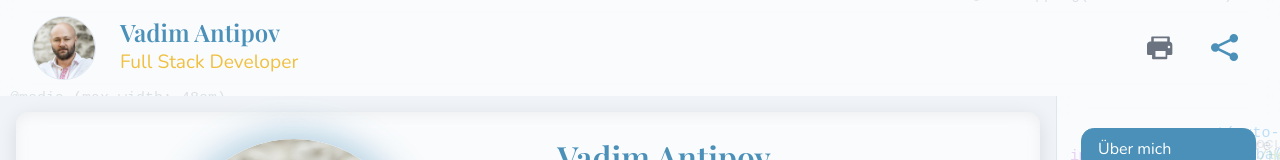
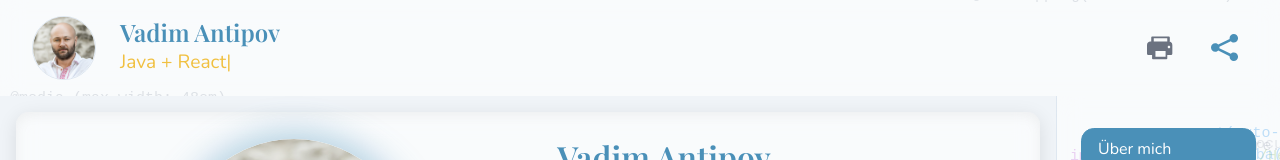
Before and after one commit to login-nigol/portfolio, a React (Vite) app: page /about in a window 1280 px wide. Shown: the top 160 px of the page. Built offline with nearby package versions, Linux system fonts and the light colour scheme.

Commit message:
feat: typewriter effect in header role

```diff
--- a/src/components/Header/Header.jsx
+++ b/src/components/Header/Header.jsx
@@ -1,7 +1,7 @@
 // src/components/Header/Header.jsx
 
 /* ===================== ИМПОРТЫ ===================== */
-import { useState } from 'react'
+import { useState, useEffect } from 'react'
 import { motion, AnimatePresence } from 'framer-motion'
 import { NavLink } from 'react-router-dom'
 
@@ -35,6 +35,15 @@ const navItems = [
   { to: '/contact', label: 'Kontakt' },
 ]
 
+/* --- Тексты для typewriter --- */
+const roles = [
+  'Full Stack Developer',
+  'Java + React',
+  'Microservices',
+  'Backend Developer',
+  'Frontend Developer',
+]
+
 /* ===================== КОМПОНЕНТ ===================== */
 export default function Header() {
   const [menuOpen, setMenuOpen] = useState(false)
@@ -51,6 +60,41 @@ export default function Header() {
 
   /* --- Открыть страницу печати --- */
   const handlePrint = () => window.open('/print', '_blank')
+
+  /* --- Typewriter effect --- */
+  const [roleText, setRoleText] = useState('')
+  const [roleIndex, setRoleIndex] = useState(0)
+  const [charIndex, setCharIndex] = useState(0)
+  const [deleting, setDeleting] = useState(false)
+
+  useEffect(() => {
+    const current = roles[roleIndex]
+
+    const timeout = setTimeout(() => {
+      if (!deleting) {
+        /* --- Печатаем --- */
+        setRoleText(current.slice(0, charIndex + 1))
+        if (charIndex + 1 === current.length) {
+          /* --- Пауза перед удалением --- */
+          setTimeout(() => setDeleting(true), 1500)
+        } else {
+          setCharIndex(prev => prev + 1)
+        }
+      } else {
+        /* --- Удаляем --- */
+        setRoleText(current.slice(0, charIndex - 1))
+        if (charIndex - 1 === 0) {
+          setDeleting(false)
+          setCharIndex(0)
+          setRoleIndex(prev => (prev + 1) % roles.length)
+        } else {
+          setCharIndex(prev => prev - 1)
+        }
+      }
+    }, deleting ? 50 : 80)
+
+    return () => clearTimeout(timeout)
+  }, [charIndex, deleting, roleIndex])
 
   return (
     <motion.header
@@ -73,7 +117,7 @@ export default function Header() {
         {/* --- Имя и должность --- */}
         <div className={styles.info}>
           <h1 className={styles.name}>Vadim Antipov</h1>
-          <p className={styles.role}>Full Stack Developer</p>
+          <p className={styles.role}>{roleText}<span>|</span></p>
         </div>
 
         {/* --- Кнопки справа --- */}
@@ -91,9 +135,9 @@ export default function Header() {
 
           {/* --- Кнопка поделиться --- */}
           <button className={styles.btnIcon}
-          onClick={handleShare}
-          aria-label="Seite teilen"
-          title="Seite teilen">
+            onClick={handleShare}
+            aria-label="Seite teilen"
+            title="Seite teilen">
 
             <IconShare size="1.3em" color="currentColor" />
           </button>
--- a/src/components/Header/Header.module.css
+++ b/src/components/Header/Header.module.css
@@ -88,6 +88,16 @@
 .role {
   font-size: var(--fs-md);
   color: var(--color-gold);
+}
+
+.role span {
+  animation: blink 0.7s infinite;
+  color: var(--color-gold);
+}
+
+@keyframes blink {
+  0%, 100% { opacity: 1; }
+  50%       { opacity: 0; }
 }
 
 /* ===================== КНОПКИ СПРАВА ===================== */
```
